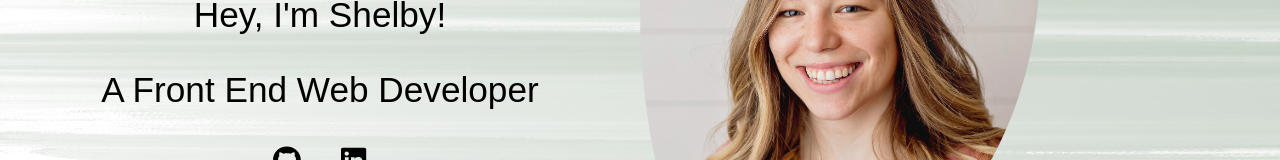
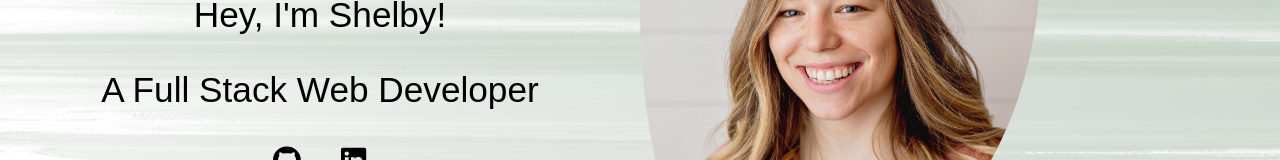
Before and after one commit to shugabee/portfolio, a React (Create React App) app: page /#/ in a window 1280 px wide. Shown: the part 408-568 px from the top of the page. Built offline with nearby package versions, Linux system fonts and the light colour scheme; a web font is replaced by a local one.

Commit message:
content updates

```diff
--- a/src/components/HomePage/Home.js
+++ b/src/components/HomePage/Home.js
@@ -17,7 +17,7 @@ const Home = () => {
         <div className="animated-background">
           <div className="home-info">
             <p>Hey, I'm Shelby!</p>
-            <p>A Front End Web Developer</p>
+            <p>A Full Stack Web Developer</p>
             <div className="social-icon-container">
               <a
                 href="https://github.com/shugabee"
```
